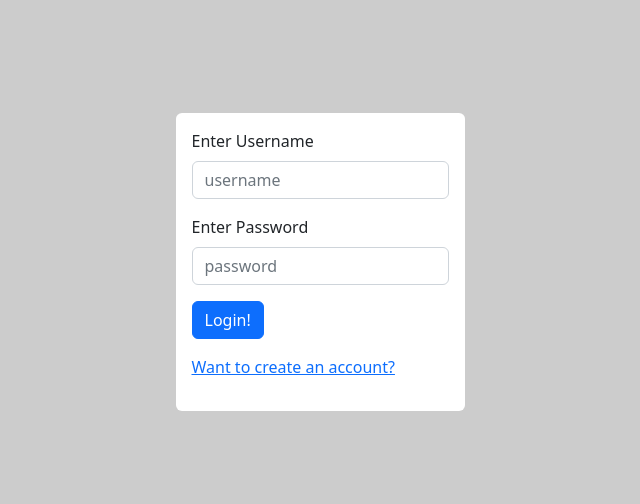
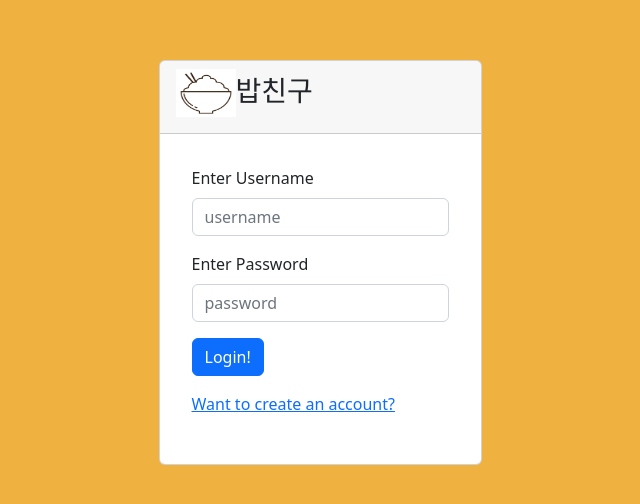
Before and after one commit to swsnu/swppfall2022-team2, a React (Create React App) app in the folder frontend/: page /login in a window 1280 px wide. Shown: the part 138-642 px from the top of the page, without its empty margins (320-960 px from the left). Built offline with nearby package versions, Linux system fonts and the light colour scheme.

Commit message:
change in login and signup

```diff
--- a/frontend/src/Main.tsx
+++ b/frontend/src/Main.tsx
@@ -3,9 +3,8 @@ import ChatList from './chatting/ChatList';
 import Menu from './menus/Menu';
 import { useSelector, useDispatch } from 'react-redux';
 import { Navigate, useNavigate } from 'react-router-dom';
-import { selectUser } from './store/slices/user';
+import { selectUser, setSignOut } from './store/slices/user';
 import { AppDispatch } from './store';
-import { setSignOut } from './store/slices/user';
 import 'bootstrap/dist/css/bootstrap.min.css';
 import './Main.css';
 
--- a/frontend/src/login/Login.css
+++ b/frontend/src/login/Login.css
@@ -1,6 +1,6 @@
 .sign-in {
     position: absolute;
-    background-color: rgba(0,0,0,0.2);
+    background-color: rgba(236, 164, 30, 0.845);
     height:100%;
     width:100%;
     mix-blend-mode: normal;
--- a/frontend/src/login/Login.tsx
+++ b/frontend/src/login/Login.tsx
@@ -4,8 +4,9 @@ import { useNavigate, Navigate } from "react-router-dom";
 import React, { useState } from "react";
 import { AppDispatch } from '../store';
 import './Login.css';
-import { Button, Form } from 'react-bootstrap';
+import { Button, Form, Card } from 'react-bootstrap';
 import 'bootstrap/dist/css/bootstrap.min.css';
+import logoImg from '../images/logo.jpg';
 
 export default function Login(){
     const userState = useSelector(selectUser);
@@ -34,6 +35,19 @@ export default function Login(){
 
     return(
           <div className="sign-in d-flex justify-content-center align-items-center">
+            <Card>
+                <Card.Header>
+                <h3>
+                    <img
+                        src={logoImg}
+                        alt=''
+                        width='60'
+                        height='48'
+                    />
+                    밥친구
+                </h3>
+                </Card.Header>
+                <Card.Body>
                     <Form className="rounded p-4 p-sm-3">
                         <Form.Group className="mb-3">
                             <Form.Label>Enter Username</Form.Label>
@@ -50,6 +64,8 @@ export default function Login(){
                             <a onClick={handleRedirect} className="link-primary">Want to create an account?</a>
                         </Form.Group>
                     </Form>
+                </Card.Body>
+            </Card>
          </div>
     )
 }
--- a/frontend/src/login/SignUp.tsx
+++ b/frontend/src/login/SignUp.tsx
@@ -4,9 +4,10 @@ import { NavLink, useNavigate, Navigate } from "react-router-dom";
 import { useState } from "react";
 import { AppDispatch } from '../store';
 import { setSignUp } from '../store/slices/user';
-import { Button, Form } from 'react-bootstrap';
+import { Button, Form, Card } from 'react-bootstrap';
 import 'bootstrap/dist/css/bootstrap.min.css';
 import './SignUp.css';
+import logoImg from '../images/logo.jpg';
 
 export default function SignUp(){
     //need to use the input email and password
@@ -39,6 +40,19 @@ export default function SignUp(){
 
     return(
         <div className="sign-up d-flex justify-content-center align-items-center">
+            <Card>
+                <Card.Header>
+                <h3>
+                    <img
+                        src={logoImg}
+                        alt=''
+                        width='60'
+                        height='48'
+                    />
+                    밥친구
+                </h3>
+                </Card.Header>
+                <Card.Body>
                     <Form className="rounded p-4 p-sm-3">
                         <Form.Group className="mb-3">
                             <Form.Label>New Username</Form.Label>
@@ -55,6 +69,8 @@ export default function SignUp(){
                             <a onClick={handleRedirect} className="link-primary">Already have an account?</a>
                         </Form.Group>
                     </Form>
+                </Card.Body>
+            </Card>
         </div>
     )
 }
```
Lines whose indentation alone changed are shown as unchanged.
